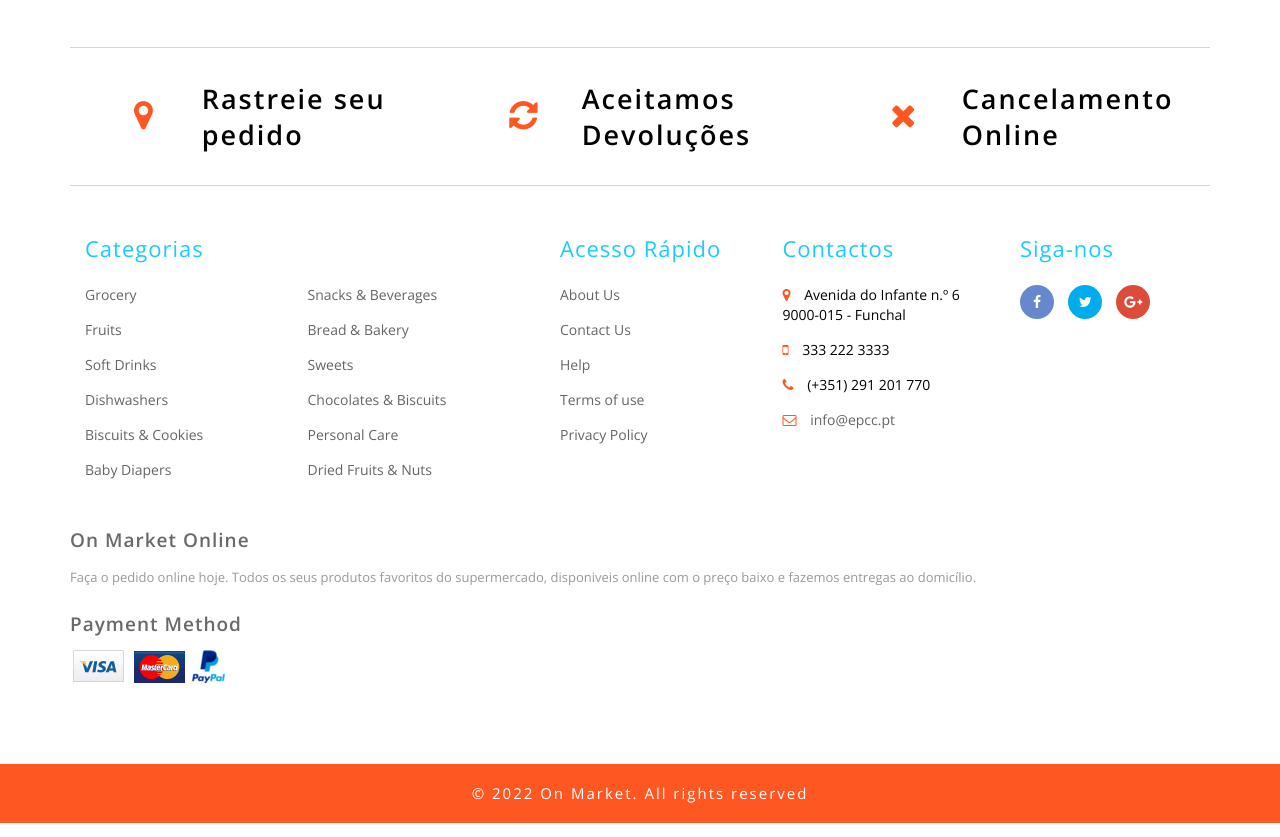
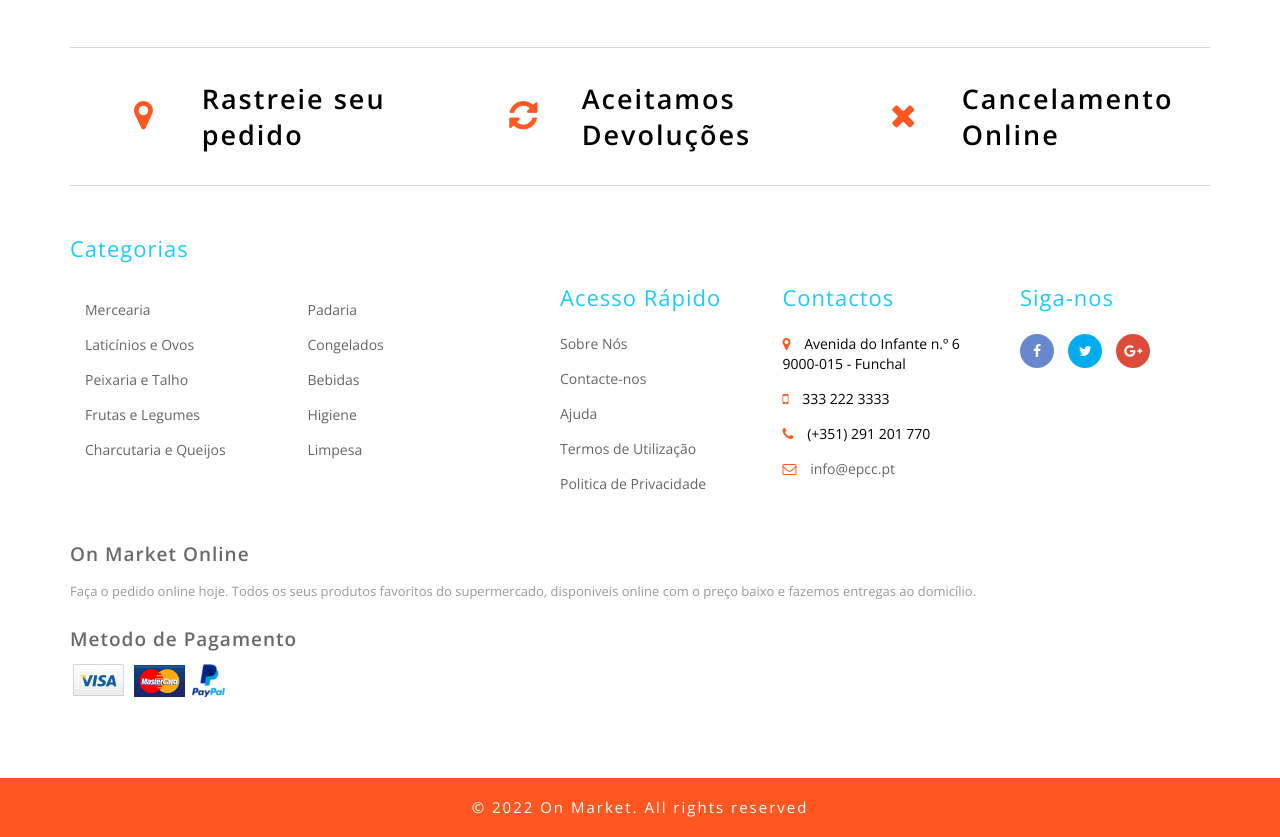
Before and after one commit to Pr3d2t0r/pap, a CodeIgniter app: page /pap/index.php/product/index in a window 1280 px wide. Shown: the part 3116-3953 px from the top of the page. Run offline with CodeIgniter, Linux system fonts and the light colour scheme; data comes from the database, SQL or seed files in the repository; data that the repository does not hold is empty.

Commit message:
listagem de categorias no menu e no footer

```diff
--- a/application/config/autoload.php
+++ b/application/config/autoload.php
@@ -89,7 +89,7 @@ $autoload['drivers'] = array();
 |
 |	$autoload['helper'] = array('url', 'file');
 */
-$autoload['helper'] = array('url', 'file', 'cookie', 'form');
+$autoload['helper'] = array('url', 'file', 'cookie', 'form', 'util');
 
 /*
 | -------------------------------------------------------------------
@@ -132,4 +132,4 @@ $autoload['language'] = array();
 |
 |	$autoload['model'] = array('first_model' => 'first');
 */
-$autoload['model'] = array('UserModel', 'UserTokensModel', 'ShopModel');
+$autoload['model'] = array('UserModel', 'UserTokensModel', 'ShopModel', 'CategoryModel');
--- a/application/config/routes.php
+++ b/application/config/routes.php
@@ -60,6 +60,7 @@ $route['termos'] = "Help/terms";
 $route['privacidade'] = "Help/privacy";
 
 $route['produtos'] = "Product";
+$route['produtos/(:any)'] = "Product/category/$1";
 $route['produto/(:num)'] = "Product/details/$1";
 
 $route['checkout'] = "Cart/checkout";
--- a/application/controllers/Product.php
+++ b/application/controllers/Product.php
@@ -16,4 +16,9 @@ class Product extends MY_Controller {
     public function details($id){
         $this->openView("product/detail");
 	}
+
+    public function category($category){
+        echo $category;
+        $this->openView("product/detail");
+	}
 }
--- a/application/core/MY_Controller.php
+++ b/application/core/MY_Controller.php
@@ -21,6 +21,7 @@ class MY_Controller extends CI_Controller
             $this->data['user'] = $this->user;
         }
         $this->data['locations'] = $this->ShopModel->getLocationList();
+        $this->data['categories'] = chunkArrayHalf($this->CategoryModel->getAll());
     }
 
     private function isUserLogedIn(){
--- /dev/null
+++ b/application/helpers/util_helper.php
@@ -0,0 +1,34 @@
+<?php
+
+/**
+ * Divide um array em varios e retorna esses arrays dentro de um array
+ * @param $array
+ * @param int $nItems
+ * @return array
+ */
+function chunkArray($array, int $nItems=3): array
+{
+    $count = 0;
+    $x = 0;
+    $new_arr = [];
+    for ($i = 0; $i < count($array); $i++) {
+        if ($count == $nItems) {
+            $count = 0;
+            $x++;
+        }
+        $new_arr[$x][] = $array[$i];
+        $count++;
+    }
+    return $new_arr;
+}
+
+/**
+ * Divide um array em 2 partes e retorna esses arrays dentro de um array
+ * @param $array
+ * @return array
+ */
+function chunkArrayHalf($array): array
+{
+    $nItems = ceil(count($array)/2);
+    return chunkArray($array, $nItems);
+}
--- /dev/null
+++ b/application/models/CategoryModel.php
@@ -0,0 +1,7 @@
+<?php
+class CategoryModel extends MY_Model{
+    public function __construct(){
+        parent::__construct();
+        $this->table = 'category';
+    }
+}
--- a/application/views/general/footer.php
+++ b/application/views/general/footer.php
@@ -34,52 +34,19 @@
         </div>
 
         <div class="footer-info w3-agileits-info">
+            <h3>Categorias</h3>
             <div class="col-sm-5 address-right">
+                <?php foreach ($categories as $categoryArr): ?>
                     <div class="col-xs-6 footer-grids">
-                    <h3>Categorias</h3>
                         <ul>
+                            <?php foreach ($categoryArr as $category): ?>
                                 <li>
-                            <a href="product.html">Grocery</a>
+                                    <a href="<?php echo base_url("produtos/".$category['slug']);?>"><?php echo $category['title']; ?></a>
                                 </li>
-                        <li>
-                            <a href="product.html">Fruits</a>
-                        </li>
-                        <li>
-                            <a href="product.html">Soft Drinks</a>
-                        </li>
-                        <li>
-                            <a href="product2.html">Dishwashers</a>
-                        </li>
-                        <li>
-                            <a href="product.html">Biscuits & Cookies</a>
-                        </li>
-                        <li>
-                            <a href="product2.html">Baby Diapers</a>
-                        </li>
+                            <?php endforeach; ?>
                         </ul>
                     </div>
-                <div class="col-xs-6 footer-grids agile-secomk">
-                    <ul>
-                        <li>
-                            <a href="product.html">Snacks & Beverages</a>
-                        </li>
-                        <li>
-                            <a href="product.html">Bread & Bakery</a>
-                        </li>
-                        <li>
-                            <a href="product.html">Sweets</a>
-                        </li>
-                        <li>
-                            <a href="product.html">Chocolates & Biscuits</a>
-                        </li>
-                        <li>
-                            <a href="product2.html">Personal Care</a>
-                        </li>
-                        <li>
-                            <a href="product.html">Dried Fruits & Nuts</a>
-                        </li>
-                    </ul>
-                </div>
+                <?php endforeach; ?>
                 <div class="clearfix"></div>
             </div>
             <div class="col-sm-5 address-right">
@@ -87,19 +54,19 @@
                     <h3>Acesso Rápido</h3>
                     <ul>
                         <li>
-                            <a href="<?php echo base_url("sobre"); ?>">About Us</a>
+                            <a href="<?php echo base_url("sobre"); ?>">Sobre Nós</a>
                         </li>
                         <li>
-                            <a href="<?php echo base_url("contactos"); ?>">Contact Us</a>
+                            <a href="<?php echo base_url("contactos"); ?>">Contacte-nos</a>
                         </li>
                         <li>
-                            <a href="<?php echo base_url("ajuda"); ?>">Help</a>
+                            <a href="<?php echo base_url("ajuda"); ?>">Ajuda</a>
                         </li>
                         <li>
-                            <a href="<?php echo base_url("termos"); ?>">Terms of use</a>
+                            <a href="<?php echo base_url("termos"); ?>">Termos de Utilização</a>
                         </li>
                         <li>
-                            <a href="<?php echo base_url("privacidade"); ?>">Privacy Policy</a>
+                            <a href="<?php echo base_url("privacidade"); ?>">Politica de Privacidade</a>
                         </li>
                     </ul>
                 </div>
@@ -162,7 +129,7 @@
             </div>
 
             <div class="sub-some child-momu">
-                <h5>Payment Method</h5>
+                <h5>Metodo de Pagamento</h5>
                 <ul>
                     <li>
                         <img src="<?php echo base_url("resources/images/pay1.png"); ?>" alt="">
--- a/application/views/general/menu.php
+++ b/application/views/general/menu.php
@@ -116,59 +116,17 @@ if (!isset($isLoggedIn) || !$isLoggedIn) {
                             </a>
                             <ul class="dropdown-menu multi-column columns-3">
                                 <div class="agile_inner_drop_nav_info">
+                                    <?php foreach ($categories as $categoryArr): ?>
                                         <div class="col-sm-4 multi-gd-img">
                                             <ul class="multi-column-dropdown">
+                                                <?php foreach ($categoryArr as $category): ?>
                                                     <li>
-                                                <a href="product.html">Bakery</a>
+                                                        <a href="<?php echo base_url("produtos/".$category['slug']);?>"><?php echo $category['title']; ?></a>
                                                     </li>
-                                            <li>
-                                                <a href="product.html">Baking Supplies</a>
-                                            </li>
-                                            <li>
-                                                <a href="product.html">Coffee, Tea & Beverages</a>
-                                            </li>
-                                            <li>
-                                                <a href="product.html">Dried Fruits, Nuts</a>
-                                            </li>
-                                            <li>
-                                                <a href="product.html">Sweets, Chocolate</a>
-                                            </li>
-                                            <li>
-                                                <a href="product.html">Spices & Masalas</a>
-                                            </li>
-                                            <li>
-                                                <a href="product.html">Jams, Honey & Spreads</a>
-                                            </li>
+                                                <?php endforeach; ?>
                                             </ul>
                                         </div>
-                                    <div class="col-sm-4 multi-gd-img">
-                                        <ul class="multi-column-dropdown">
-                                            <li>
-                                                <a href="product.html">Pickles</a>
-                                            </li>
-                                            <li>
-                                                <a href="product.html">Pasta & Noodles</a>
-                                            </li>
-                                            <li>
-                                                <a href="product.html">Rice, Flour & Pulses</a>
-                                            </li>
-                                            <li>
-                                                <a href="product.html">Sauces & Cooking Pastes</a>
-                                            </li>
-                                            <li>
-                                                <a href="product.html">Snack Foods</a>
-                                            </li>
-                                            <li>
-                                                <a href="product.html">Oils, Vinegars</a>
-                                            </li>
-                                            <li>
-                                                <a href="product.html">Meat, Poultry & Seafood</a>
-                                            </li>
-                                        </ul>
-                                    </div>
-                                    <div class="col-sm-4 multi-gd-img">
-                                        <img src="<?php echo base_url('resources/images/nav.png'); ?>" alt="">
-                                    </div>
+                                    <?php endforeach; ?>
                                     <div class="clearfix"></div>
                                 </div>
                             </ul>
```
Also changed, not shown: application/sql/sql.sql (+15 -11 lines). Lines whose indentation alone changed are shown as unchanged.
